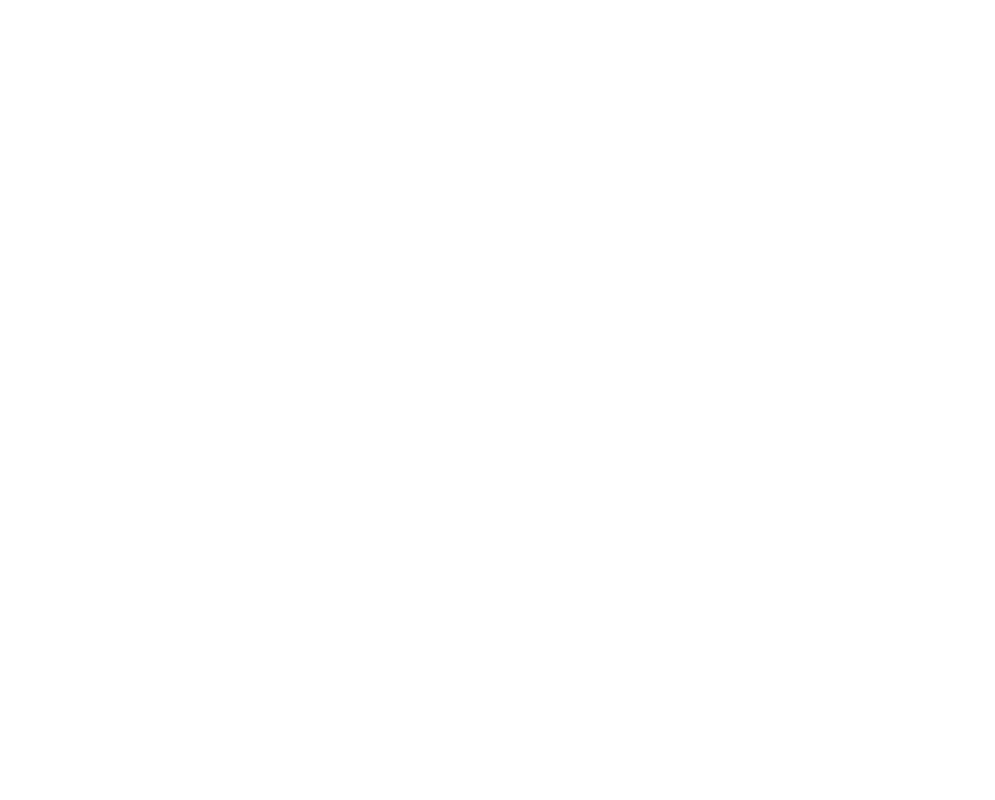
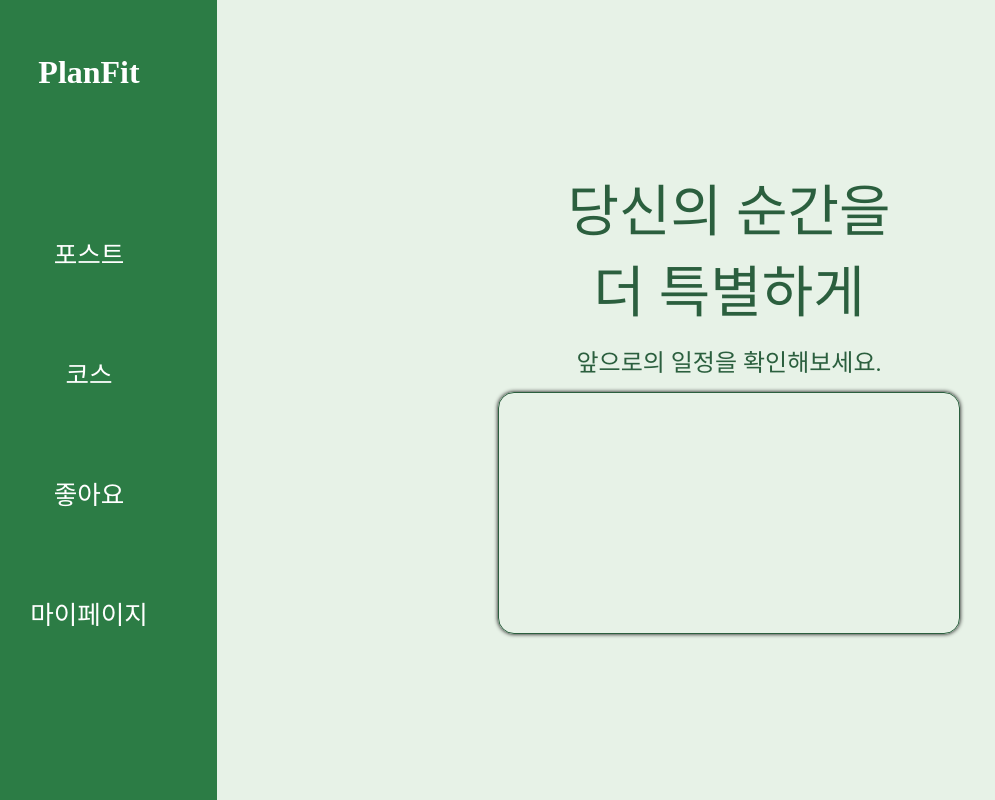
Before and after one commit to SucceS5/PlanFit_FrontEnd, a React (Vite) app: page /MainPage in a window 1280 px wide. Before the commit this address had no page. Shown: the whole page, without its empty margins (39-1034 px from the left). Built offline with nearby package versions, Linux system fonts and the light colour scheme.

Commit message:
로그인 후 메인화면 1차 제작

```diff
--- a/src/App.tsx
+++ b/src/App.tsx
@@ -1,5 +1,6 @@
 import { BrowserRouter as Router, Routes, Route } from "react-router-dom";
 import WelcomePage from "./pages/WelcomePage";
+import MainPage from "./pages/MainPage";
 
 function App() {
   return (
@@ -7,7 +8,7 @@
       <Routes>
         {/* 홈페이지 */}
         <Route path="/" element={<WelcomePage />} />
-        {/* 코스생성 */}
+        <Route path="/MainPage" element={<MainPage />} />
       </Routes>
     </Router>
   );
--- a/src/component/pages/LoginComponent.tsx
+++ b/src/component/pages/LoginComponent.tsx
@@ -1,4 +1,5 @@
 import React from "react";
+import { useNavigate } from "react-router-dom";
 import style from "../less/LoginComponent.module.less";
 
 interface LoginComponentProps {
@@ -6,10 +7,17 @@
 }
 
 const LoginComponent: React.FC<LoginComponentProps> = ({ onBack }) => {
+  const navigate = useNavigate();
+
+  const handleSubmit = (e: React.FormEvent) => {
+    e.preventDefault(); // 기본 제출 동작을 막음
+    navigate("/MainPage"); // MainPage로 이동
+  };
+
   return (
     <div className={style.loginContainer}>
       <h2 className={style.title}>로그인</h2>
-      <form className={style.form}>
+      <form className={style.form} onSubmit={handleSubmit}>
         <input type="email" placeholder="이메일" className={style.input} />
         <input type="password" placeholder="비밀번호" className={style.input} />
         <button type="submit" className={style.button}>
--- /dev/null
+++ b/src/less/MainPage.module.less
@@ -0,0 +1,101 @@
+html,
+body {
+  margin: 0;
+  height: 100%; /* 화면 전체 높이를 100%로 설정 */
+  width: 100%; /* 화면 전체 너비를 100%로 설정 */
+  display: flex;
+  justify-content: center;
+}
+
+.container {
+  width: 100vw;
+  height: 100vh;
+  background-color: #e7f2e7;
+  display: flex;
+  justify-content: center;
+  align-items: center;
+  flex-direction: row;
+
+  .function {
+    width: 20%;
+    height: 100%;
+    background-color: #2c7c45;
+    display: flex;
+    justify-content: start;
+    align-items: center;
+    flex-direction: column;
+
+    .header {
+      width: 80%;
+      height: 10%;
+      margin-top: 1em;
+      display: flex;
+      justify-content: center;
+      align-items: center;
+      font-size: 2em;
+      color: white;
+      font-weight: bold;
+    }
+    .body {
+      width: 100%;
+      height: 60%;
+      margin-top: 5em;
+      display: flex;
+      justify-content: center;
+      align-items: center;
+      flex-direction: column;
+
+      div {
+        width: 100%;
+        height: 25%;
+        display: flex;
+        justify-content: center;
+        align-items: center;
+        font-size: 1.6em;
+        color: white;
+        cursor: pointer;
+      }
+    }
+  }
+
+  .section {
+    width: 80%;
+    height: 100%;
+    display: flex;
+    justify-content: center;
+    align-items: center;
+    flex-direction: column;
+
+    h1 {
+      font-size: 3.5em;
+      color: #2b5f3e;
+      margin: 0;
+      text-align: center;
+      font-weight: 550;
+    }
+    h3 {
+      font-size: 1.5em;
+      color: #2b5f3e;
+      text-align: center;
+      font-weight: 300;
+      margin-top: 0.6em;
+      margin-bottom: 0.6em;
+    }
+
+    .plan {
+      width: 45%;
+      height: 30%;
+      border: 0.1em solid #2b5f3e;
+      border-radius: 1em;
+      box-shadow: 0 0 4px;
+      display: flex;
+      justify-content: center;
+    }
+  }
+}
+
+.body div:focus,
+.body div:hover {
+  background-color: #2b5f3e; /* 배경색을 변경 */
+  color: white; /* 글자 색을 하얀색으로 변경 */
+}
--- /dev/null
+++ b/src/pages/MainPage.tsx
@@ -0,0 +1,23 @@
+import style from "../less/MainPage.module.less";
+
+export default function MainPage() {
+  return (
+    <div className={style.container}>
+      <div className={style.function}>
+        <div className={style.header}>PlanFit</div>
+        <div className={style.body}>
+          <div>포스트</div>
+          <div>코스</div>
+          <div>좋아요</div>
+          <div>마이페이지</div>
+        </div>
+      </div>
+      <div className={style.section}>
+        <h1>당신의 순간을</h1>
+        <h1>더 특별하게</h1>
+        <h3>앞으로의 일정을 확인해보세요.</h3>
+        <div className={style.plan}></div>
+      </div>
+    </div>
+  );
+}
--- a/src/pages/WelcomePage.tsx
+++ b/src/pages/WelcomePage.tsx
@@ -1,7 +1,7 @@
 import style from "../less/WelcomePage.module.less";
 import { useState } from "react";
 import LoginComponent from "../component/pages/LoginComponent";
-import SignUpComponent from "../component/pages/SignupComponent";
+import SignUpComponent from "../component/pages/SignUpComponent";
 
 export default function WelcomePage() {
   const [mode, setMode] = useState("default"); // 'login', 'signup', or 'default'
```
